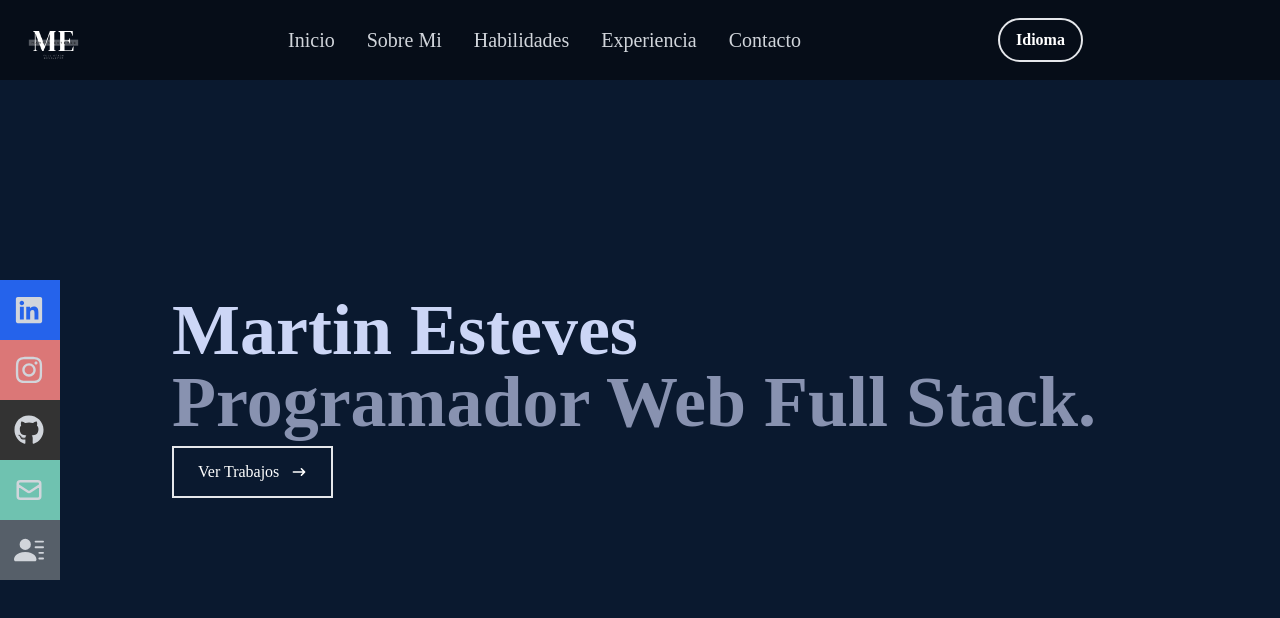
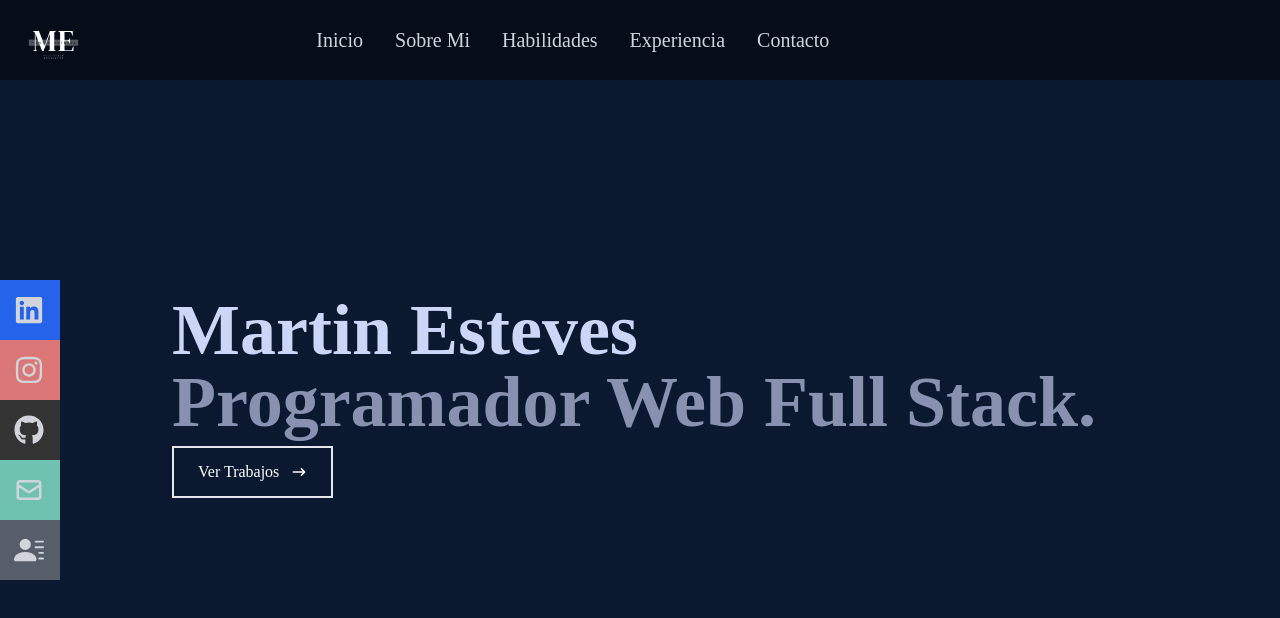
Before and after one commit to martinmagl/PortfolioMartin, a React (Create React App) app: page / in a window 1280 px wide. Shown: the top 618 px of the page. Built offline with nearby package versions, Linux system fonts and the light colour scheme.

Commit message:
arreglos idioma

```diff
--- a/src/components/Navbar.jsx
+++ b/src/components/Navbar.jsx
@@ -24,27 +24,27 @@ const Navbar = () => {
             {/* menu */}
             <div className="hidden md:flex">
                 <ul className="hidden md:flex">
-                    <li className='text-xl hover:border-b-2'>
+                    <li className='text-xl hover:border-b-2 rounded-full'>
                         <Link to="home" smooth={true} duration={500}>
                             {t("navbar.home")}
                         </Link>
                     </li>
-                    <li className='text-xl hover:border-b-2'>
+                    <li className='text-xl hover:border-b-2 rounded-full'>
                         <Link to="about" smooth={true} duration={500}>
                             {t("navbar.about")}
                         </Link>
                     </li>
-                    <li className='text-xl hover:border-b-2'>
+                    <li className='text-xl hover:border-b-2 rounded-full'>
                         <Link to="skills" smooth={true} duration={500}>
                             {t("navbar.skills")}
                         </Link>
                     </li>
-                    <li className='text-xl hover:border-b-2'>
+                    <li className='text-xl hover:border-b-2 rounded-full'>
                         <Link to="work" smooth={true} duration={500}>
                             {t("navbar.work")}
                         </Link>
                     </li>
-                    <li className='text-xl hover:border-b-2'>
+                    <li className='text-xl hover:border-b-2 rounded-full'>
                         <Link to="contact" smooth={true} duration={500}>
                             {t("navbar.contact")}
                         </Link>
@@ -53,11 +53,13 @@ const Navbar = () => {
             </div>
 
             <div>
-                <div
+             {/* cuando quiero que me aparezca el boton para cambiar los idiomas  */}
+
+                {/* <div
                     onClick={() => setdropdownOpen(!dropdownOpen)}
                     className="hover:cursor-pointer border-2 text-white font-bold py-2 px-4 rounded-full">
                     {t("navbar.idioma")}
-                </div>
+                </div> */}
                 <div className={`${dropdownOpen ? `top-13` : ' invisible opacity-0'} absolute `}>
                     <ul>
                         <li><button className='hover:border-b-2' onClick={() => i18n.changeLanguage('es')}>ES</button></li>
```
